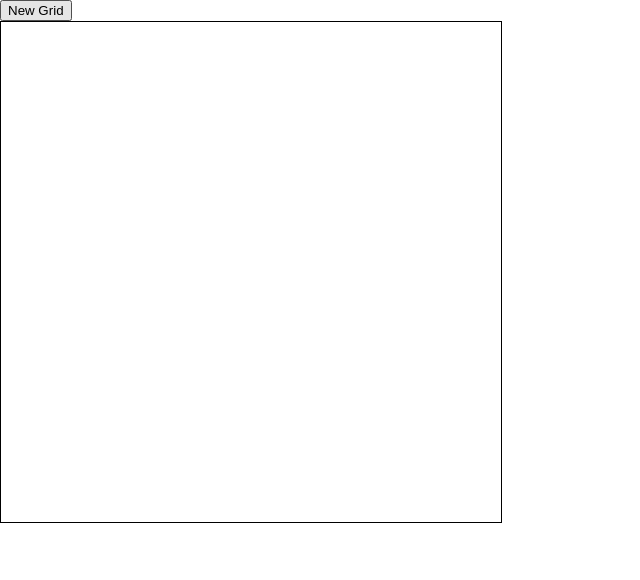
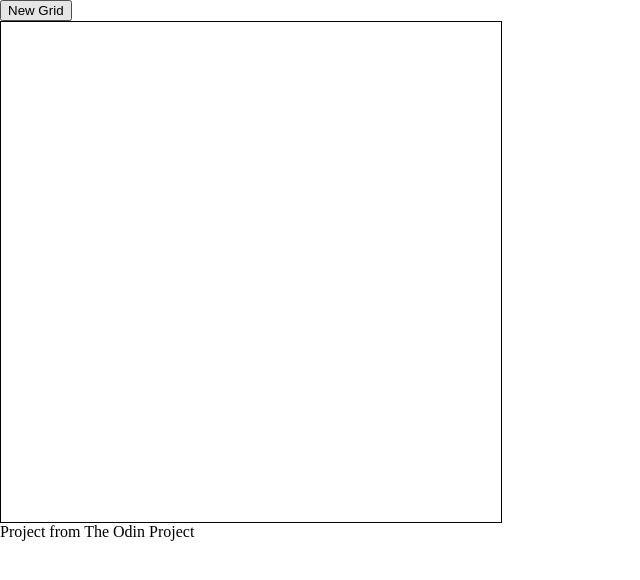
Before and after one commit to H4V1/Etch-A-Sketch, a plain HTML site: page index.html in a window 1280 px wide. Shown: the whole page, without its empty margins (0-640 px from the left). Drawn offline with Linux system fonts and the light colour scheme.

Commit message:
edit title and add footer

```diff
--- a/index.html
+++ b/index.html
@@ -5,11 +5,12 @@
     <meta http-equiv="X-UA-Compatible" content="IE=edge">
     <meta name="viewport" content="width=device-width, initial-scale=1.0">
     <link rel="stylesheet" href="./style.css">
-    <title>Document</title>
+    <title>Etch A Sketch</title>
 </head>
 <body>
     <button>New Grid</button>
     <section id="container"></section>
+    <footer>Project from The Odin Project</footer>
     <script src="./app.js"></script>
 </body>
 </html>
```
